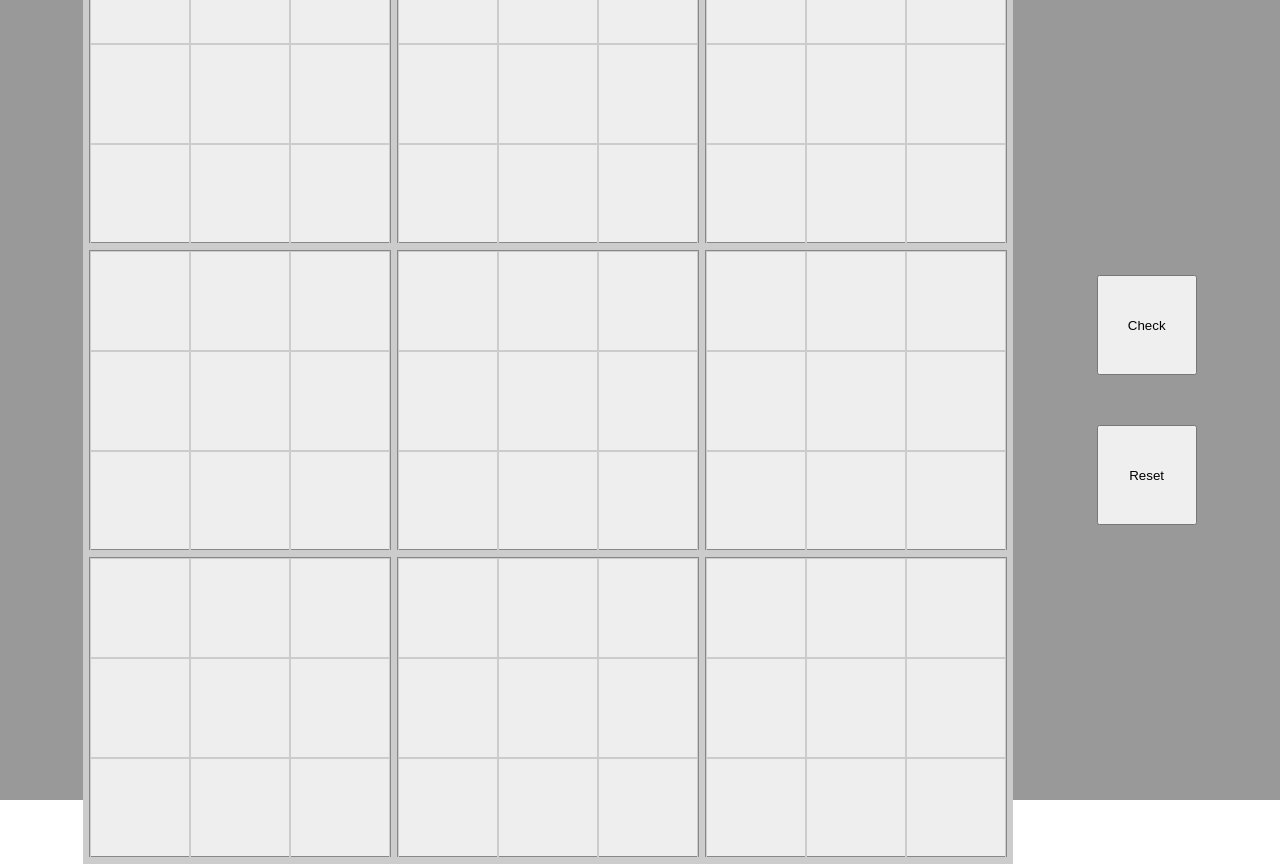
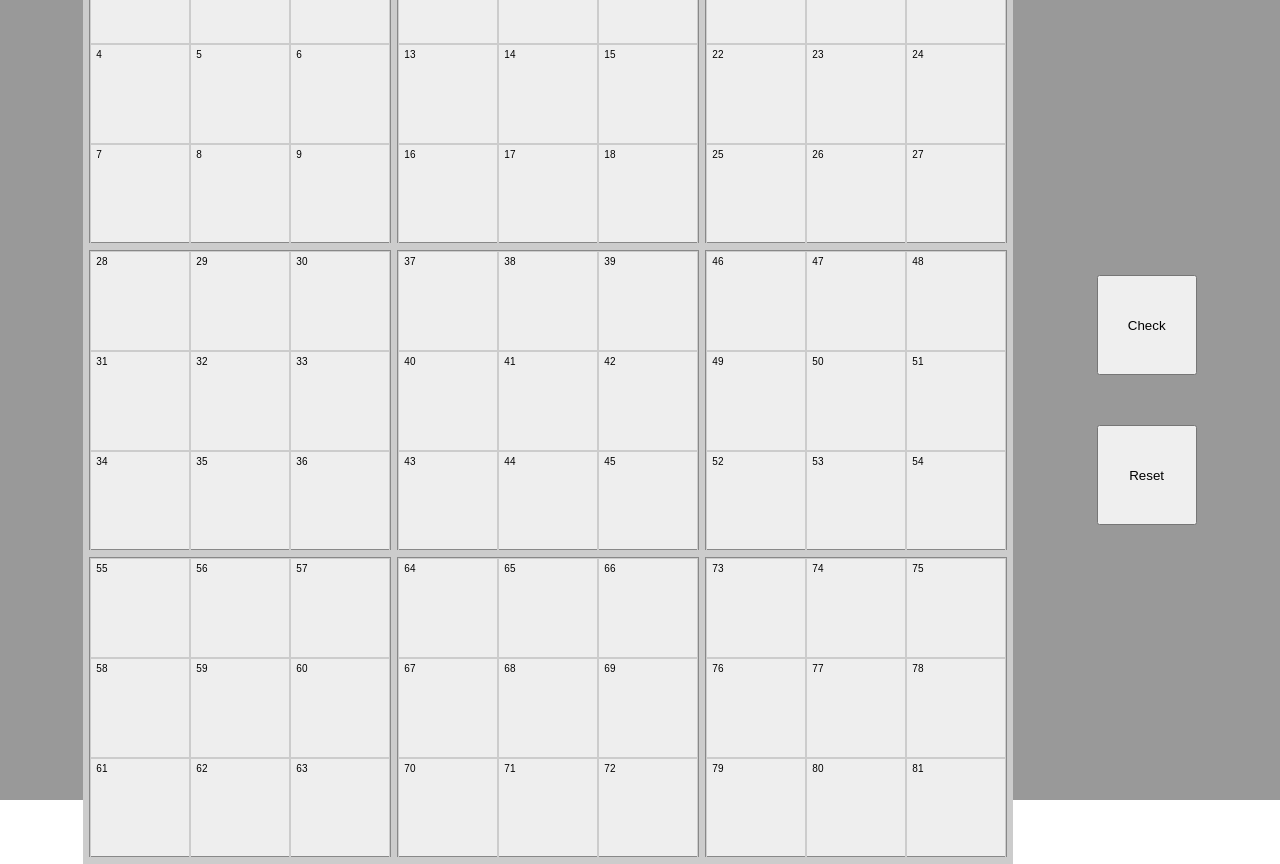
Before and after one commit to Aemulatio/sudoku, a plain HTML site: page index.html in a window 1280 px wide. Drawn offline with Linux system fonts and the light colour scheme.

Commit message:
Подписи клеток (ток хз зачем)

```diff
--- a/css/index.css
+++ b/css/index.css
@@ -24,6 +24,8 @@
     justify-content: space-evenly;
     align-content: space-evenly;
     flex-wrap: wrap;
+    counter-reset: tiles;
+
 }
 
 .main__buttons{
@@ -61,6 +63,20 @@
     font-size: 100px;
     text-align: center;
     cursor: default;
+
+    position: relative;
+}
+
+.main__small-tile::before{
+    content: counter(tiles);
+    counter-increment: tiles;
+
+    position: absolute;
+    font-size: 10px;
+    line-height: 20px;
+
+    top: 0;
+    left: 5px;
 }
 
 .main__small-tile::selection{
@@ -68,5 +84,4 @@
 }
 
 .tile{
-
 }
```
